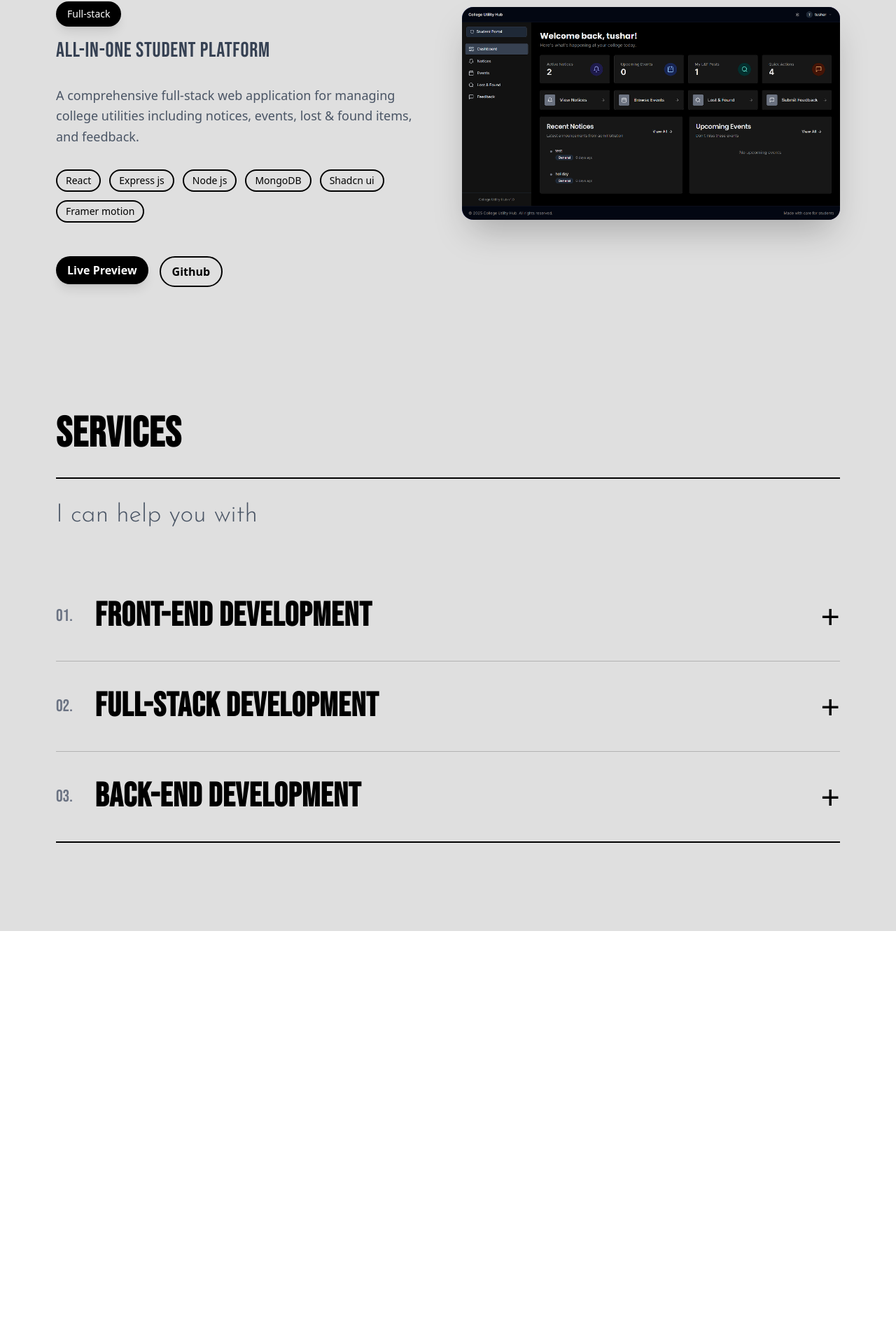
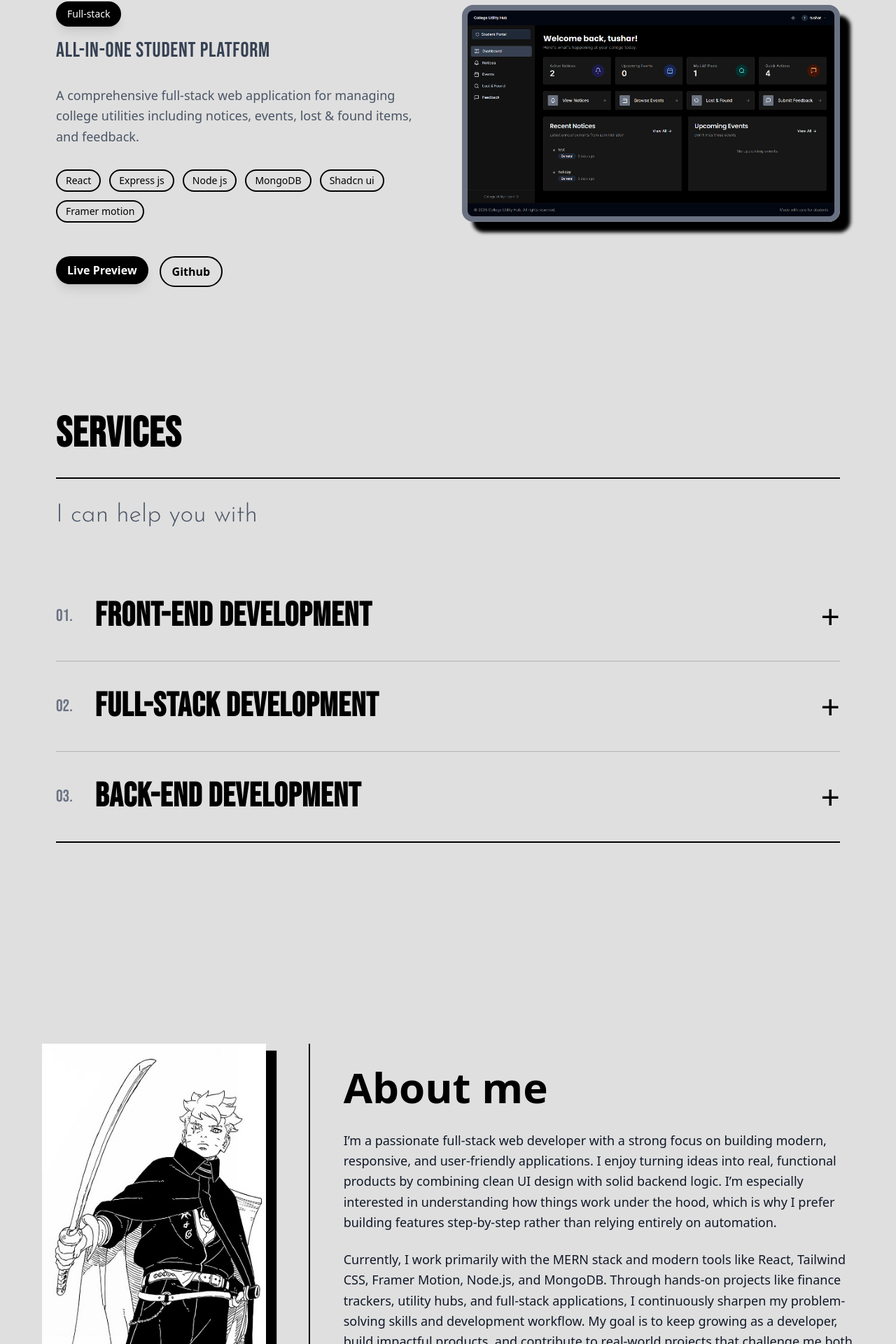
Before and after one commit to tushar6706-Aenaen/portfolio, a React (Vite) app: page / in a window 1280 px wide. Shown: the part 1871-3791 px from the top of the page at 70% size. Before the commit the page ends 3201 px from the top, so only its background shows below. Built offline with nearby package versions, Linux system fonts and the light colour scheme; a web font is replaced by a local one.

Commit message:
about me page

```diff
--- a/src/components/Layout.jsx
+++ b/src/components/Layout.jsx
@@ -1,3 +1,4 @@
+import AboutMe from "../pages/AboutMe"
 import Home from "../pages/Home"
 import Projects from "../pages/Projects"
 import Services from "../pages/Services"
@@ -71,6 +72,7 @@ const Layout = () => {
             </motion.div>
             <Projects />
             <Services />
+            <AboutMe/>
         </div>
     )
 }
--- a/src/index.css
+++ b/src/index.css
@@ -13,14 +13,21 @@
 }
 
 
-.fintrack-img-bg{
-  box-shadow: 15px 15px 1px rgb(0, 0, 0);
+.project-img{
+  box-shadow: 15px 15px 5px rgb(0, 0, 0);
 }
-.fintrack-img-bg:hover{
+.project-img:hover{
+  box-shadow: 15px 15px 12px rgb(0, 0, 0);
+  transition:  box-shadow 0.3s ease-in-out;
+}
+.boruto-img{
+  box-shadow: 15px 10px 1px rgb(0, 0, 0);
+
+}
+.boruto-img:hover{
   box-shadow: 15px 15px 15px rgb(0, 0, 0);
   transition:  box-shadow 0.3s ease-in-out;
 }
-
 .connection-text{
   font-family: "Josefin Sans" , sans-serif;
 
--- /dev/null
+++ b/src/pages/AboutMe.jsx
@@ -0,0 +1,150 @@
+import { motion } from 'framer-motion';
+import boruto from "../assets/images/Boruto.jpg";
+
+const containerVariants = {
+    hidden: { opacity: 0 },
+    visible: {
+        opacity: 1,
+        transition: {
+            staggerChildren: 0.15,
+            delayChildren: 0.1
+        }
+    }
+};
+
+const titleVariants = {
+    hidden: {
+        opacity: 0,
+        y: -50,
+        scale: 0.95,
+        filter: "blur(15px)"
+    },
+    visible: {
+        opacity: 1,
+        y: 0,
+        scale: 1,
+        filter: "blur(0px)",
+        transition: {
+            duration: 1.2,
+            ease: [0.16, 1, 0.3, 1],
+            scale: { duration: 1 }
+        }
+    }
+};
+
+const imageVariants = {
+    hidden: {
+        opacity: 0,
+        x: -80,
+        scale: 0.9,
+        filter: "blur(20px)"
+    },
+    visible: {
+        opacity: 1,
+        x: 0,
+        scale: 1,
+        filter: "blur(0px)",
+        transition: {
+            duration: 1.2,
+            delay: 0.5,
+            ease: [0.16, 1, 0.3, 1]
+        }
+    }
+};
+
+const textVariants = {
+    hidden: {
+        opacity: 0,
+        y: 40,
+        filter: "blur(8px)"
+    },
+    visible: {
+        opacity: 1,
+        y: 0,
+        filter: "blur(0px)",
+        transition: {
+            duration: 1,
+            ease: [0.16, 1, 0.3, 1]
+        }
+    }
+};
+
+const statVariants = {
+    hidden: {
+        opacity: 0,
+        scale: 0.8,
+        y: 20
+    },
+    visible: {
+        opacity: 1,
+        scale: 1,
+        y: 0,
+        transition: {
+            duration: 0.8,
+            ease: [0.16, 1, 0.3, 1]
+        }
+    }
+};
+
+const AboutMe = () => {
+    return (
+        <section id="about" className="h-screen bg-[#dfdfdf] flex items-center">
+            <div className="max-w-[1400px] mx-auto px-6 md:px-12 w-full">
+                {/* Main Grid */}
+                <div className="grid grid-cols-1 md:grid-cols-3 gap-0 h-full items-center">
+                    {/* Left Side - Image with vertical border */}
+                    <motion.div
+                        initial={{ opacity: 0, x: -50 }}
+                        whileInView={{ opacity: 1, x: 0 }}
+                        viewport={{ once: true, amount: 0.3 }}
+                        transition={{ duration: 0.8 }}
+                        className="relative flex items-center justify-center border-r-2 border-black pr-8 md:pr-12"
+                    >
+                        <div className="w-full max-w-xs">
+                            <div className="bg-black boruto-img shadow-2xl overflow-hidden">
+                                <img
+                                    src={boruto}
+                                    alt="About me"
+                                    className="w-full h-auto object-cover grayscale"
+                                />
+                            </div>
+                        </div>
+                    </motion.div>
+
+                    {/* Right Side - Content */}
+                    <div className="relative flex flex-col justify-center pl-8 md:pl-12 md:col-span-2">
+                        {/* Title with top border */}
+                        <motion.div
+                            initial={{ opacity: 0, y: 30 }}
+                            whileInView={{ opacity: 1, y: 0 }}
+                            viewport={{ once: true, amount: 0.3 }}
+                            transition={{ duration: 0.8 }}
+                            className=" pt-6 mb-8"
+                        >
+                            <h1 className="text-5xl md:text-6xl font-bold">About me</h1>
+                        </motion.div>
+
+                        {/* Text Content */}
+                        <motion.div
+                            initial={{ opacity: 0, y: 30 }}
+                            whileInView={{ opacity: 1, y: 0 }}
+                            viewport={{ once: true, amount: 0.3 }}
+                            transition={{ duration: 0.8, delay: 0.2 }}
+                            className="space-y-6 text-base md:text-lg leading-relaxed text-gray-900"
+                        >
+                            <p>
+                               I’m a passionate full-stack web developer with a strong focus on building modern, responsive, and user-friendly applications. I enjoy turning ideas into real, functional products by combining clean UI design with solid backend logic. I’m especially interested in understanding how things work under the hood, which is why I prefer building features step-by-step rather than relying entirely on automation.
+                            </p>
+
+                            <p>
+                               Currently, I work primarily with the MERN stack and modern tools like React, Tailwind CSS, Framer Motion, Node.js, and MongoDB. Through hands-on projects like finance trackers, utility hubs, and full-stack applications, I continuously sharpen my problem-solving skills and development workflow. My goal is to keep growing as a developer, build impactful products, and contribute to real-world projects that challenge me both technically and creatively.
+                            </p>
+                        </motion.div>
+                    </div>
+                </div>
+            </div>
+        </section>
+    );
+};
+
+export default AboutMe;
--- a/src/pages/Projects.jsx
+++ b/src/pages/Projects.jsx
@@ -164,7 +164,7 @@ const Projects = () => {
                         <motion.div
                             variants={imageVariants}
                             transition={{ duration: 0.4, ease: "easeOut" }}
-                            className={`relative group overflow-hidden rounded-xl md:rounded-2xl shadow-xl md:shadow-2xl order-1 ${
+                            className={`relative project-img border-8 border-gray-500 group overflow-hidden rounded-xl md:rounded-2xl shadow-xl md:shadow-2xl order-1 ${
                                 project.imagePosition === 'right' ? 'lg:order-2' : 'lg:order-1'
                             }`}
                             style={{
@@ -173,11 +173,11 @@ const Projects = () => {
 
                             <motion.div
                                 transition={{ duration: 0.6, ease: "easeOut" }}
-                                className='overflow-hidden aspect-video md:aspect-auto md:h-full'>
+                                className='overflow-hidden  aspect-video md:aspect-auto md:h-full'>
                                 <img
                                     src={project.image}
                                     alt={project.name}
-                                    className='w-full h-full object-cover'
+                                    className='w-full  h-full object-cover'
                                 />
                             </motion.div>
                         </motion.div>
--- a/src/pages/Services.jsx
+++ b/src/pages/Services.jsx
@@ -99,7 +99,7 @@ const Services = () => {
     };
 
     return (
-        <section className="min-h-screen bg-[#dfdfdf] py-10 md:py-15 px-6 md:px-12 lg:px-20">
+        <section className="min-h-200 bg-[#dfdfdf] py-0 md:py-15 px-6 md:px-12 lg:px-20">
             <div className=" ">
                 {/* Header */}
                 <motion.div
```
Also changed, not shown: src/assets/images/Boruto.jpg (added).
